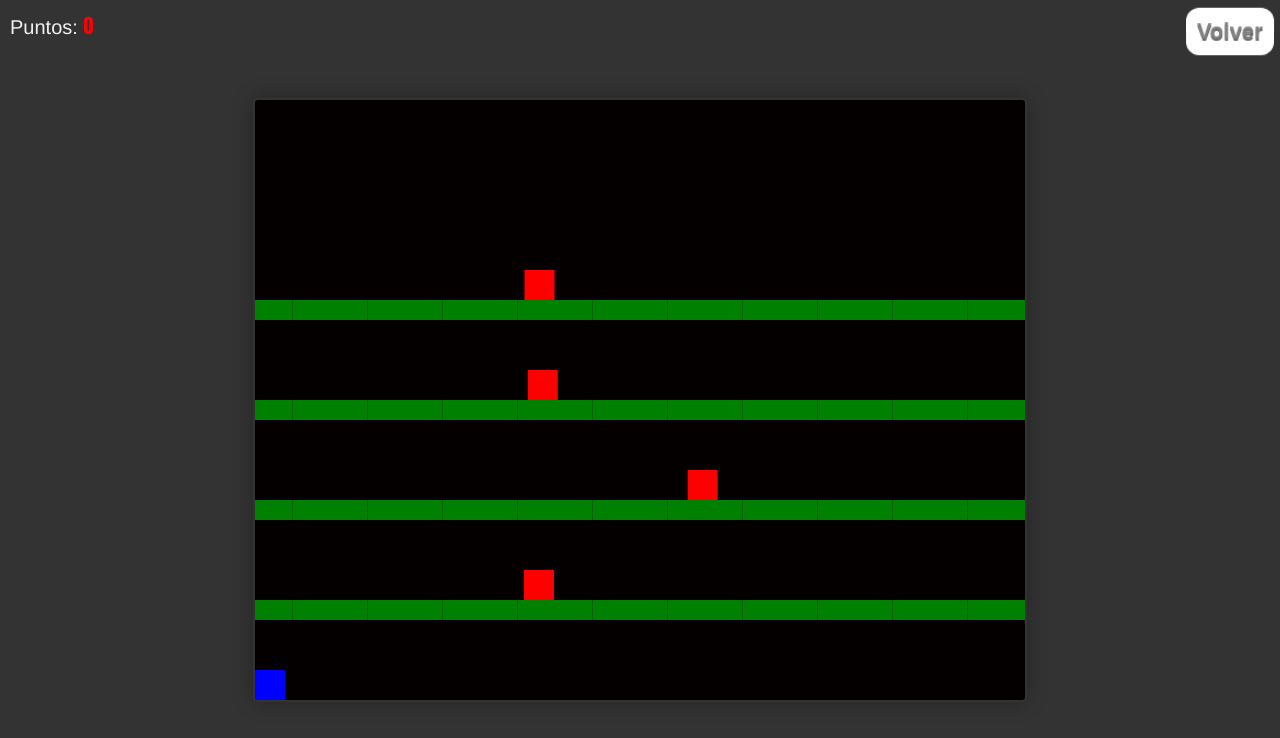
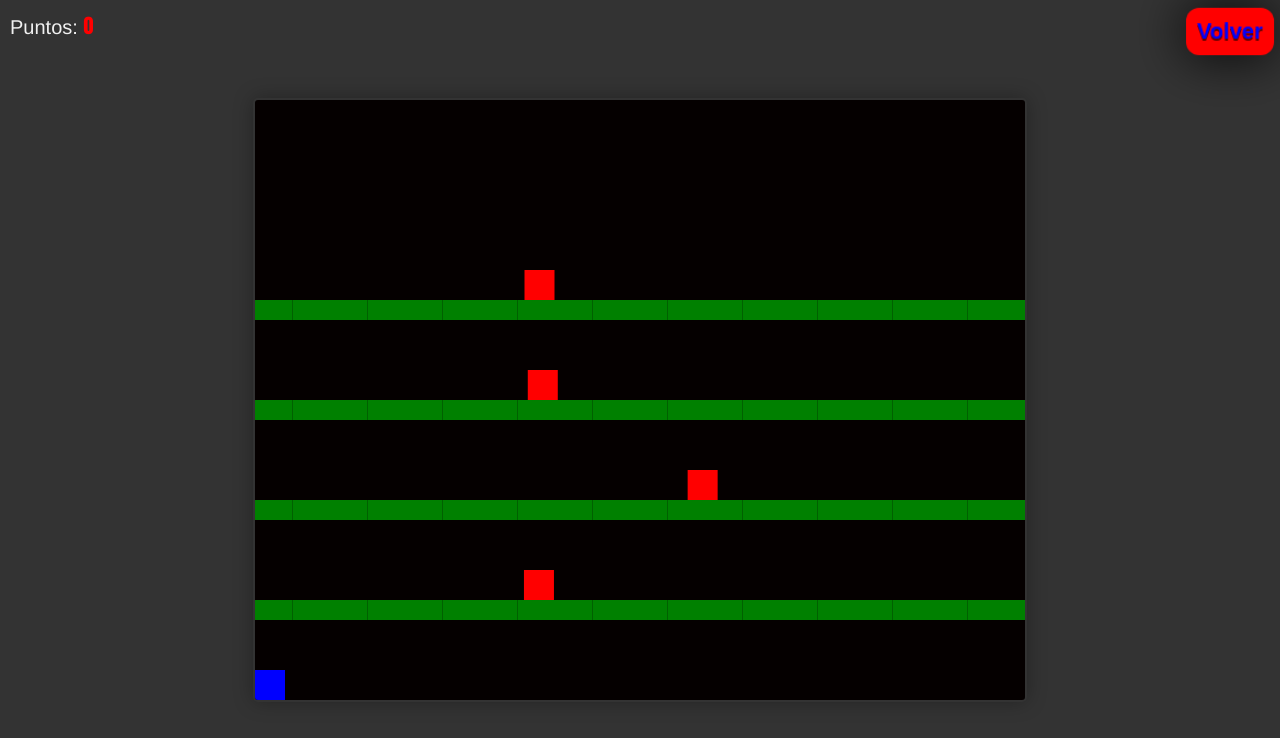
Before and after one commit to lucascov06/EnergyGames, a plain HTML site: page raw.html in a window 1280 px wide. In both pictures the pointer is over the button "Volver". Drawn offline with Linux system fonts and the light colour scheme.

Commit message:
añadiendo hover del boton

```diff
--- a/CSS/raw.css
+++ b/CSS/raw.css
@@ -55,3 +55,10 @@ canvas {
   font-weight: bold;
   transition: all ease 0.2s;
 }
+
+#return-button:hover{
+background-color: red;
+color: blue;
+box-shadow: 0px 0px 50px rgba(0,0,0, 1);
+
+}
```
